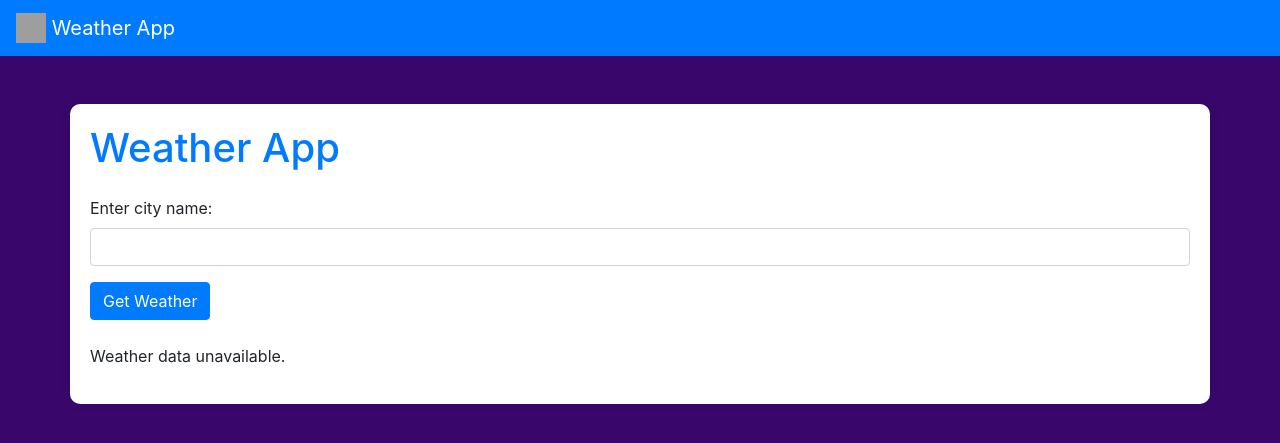
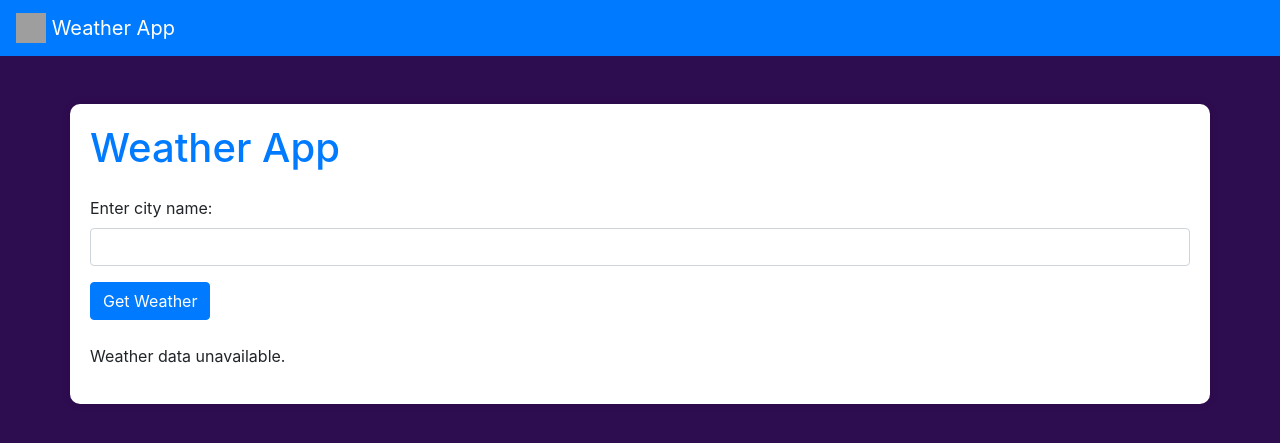
Before and after one commit to shyamtayade08/weatherapp-deploy-cloudrun, a Flask app: page / in a window 1280 px wide. Shown: the top 443 px of the page. Run offline with Flask 2, Linux system fonts and the light colour scheme; some libraries are stand-ins or nearby versions; grey boxes are pictures that could not be loaded.

Commit message:
changing bg colour

```diff
--- a/templates/index.html
+++ b/templates/index.html
@@ -7,7 +7,7 @@
     <link rel="stylesheet" href="https://stackpath.bootstrapcdn.com/bootstrap/4.5.0/css/bootstrap.min.css">
     <style>
         body {
-            background-color: rgb(57, 7, 107); /* Light gray background color */
+            background-color: rgb(46, 12, 80); /* Light gray background color */
         }
 
         .container {
```
